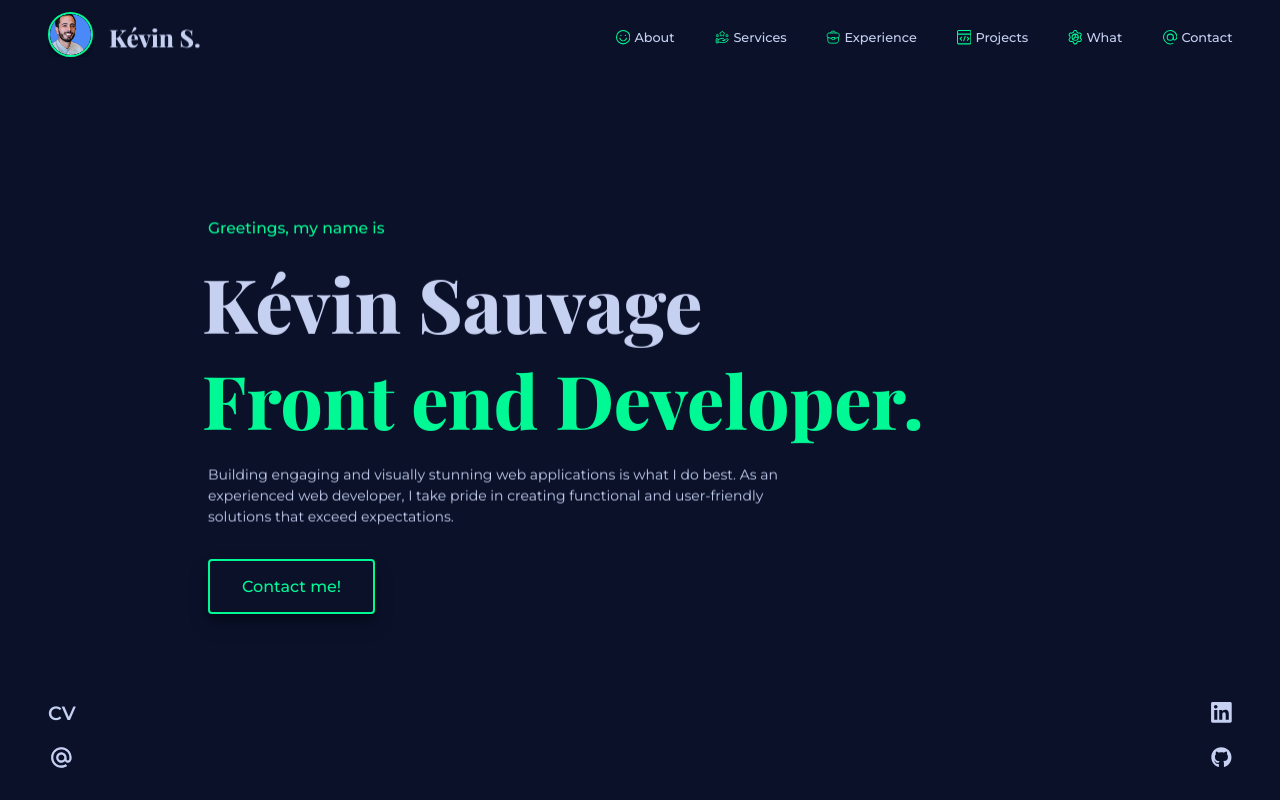
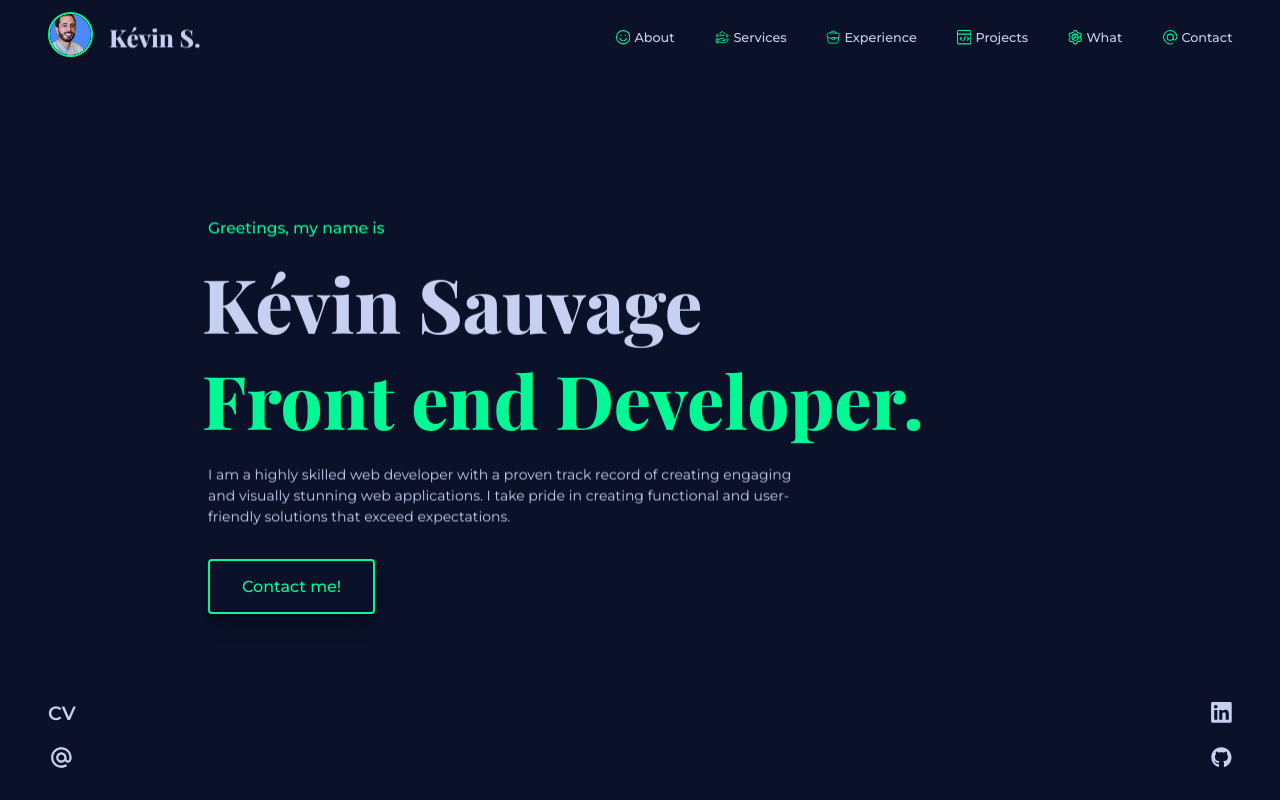
Before and after one commit to kevinsauvage/next-portfolio, a Next.js app: page / in a window 1280 px wide. Shown: the top 800 px of the page. Built offline with nearby package versions, Linux system fonts and the light colour scheme.

Commit message:
update banner

```diff
--- a/src/component/Banner/Banner.jsx
+++ b/src/component/Banner/Banner.jsx
@@ -17,9 +17,9 @@ const Banner = () => (
       </FadeIn>
       <FadeIn delay="0.35s">
         <p className={styles.subtitle}>
-          Building engaging and visually stunning web applications is what I do best. As an
-          experienced web developer, I take pride in creating functional and user-friendly solutions
-          that exceed expectations.
+          I am a highly skilled web developer with a proven track record of creating engaging and
+          visually stunning web applications. I take pride in creating functional and user-friendly
+          solutions that exceed expectations.
         </p>
       </FadeIn>
       <FadeIn delay="0.4s">
```
